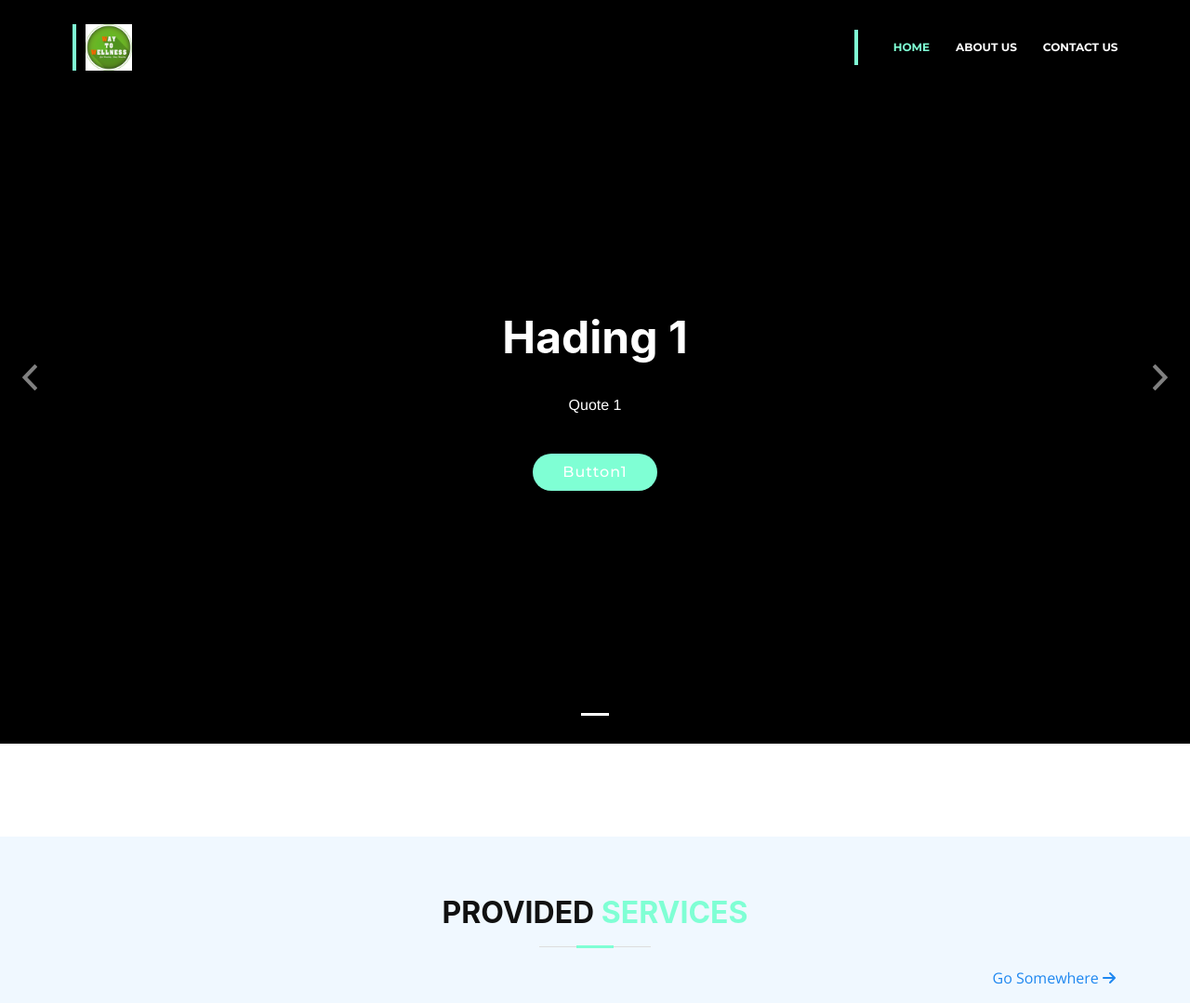
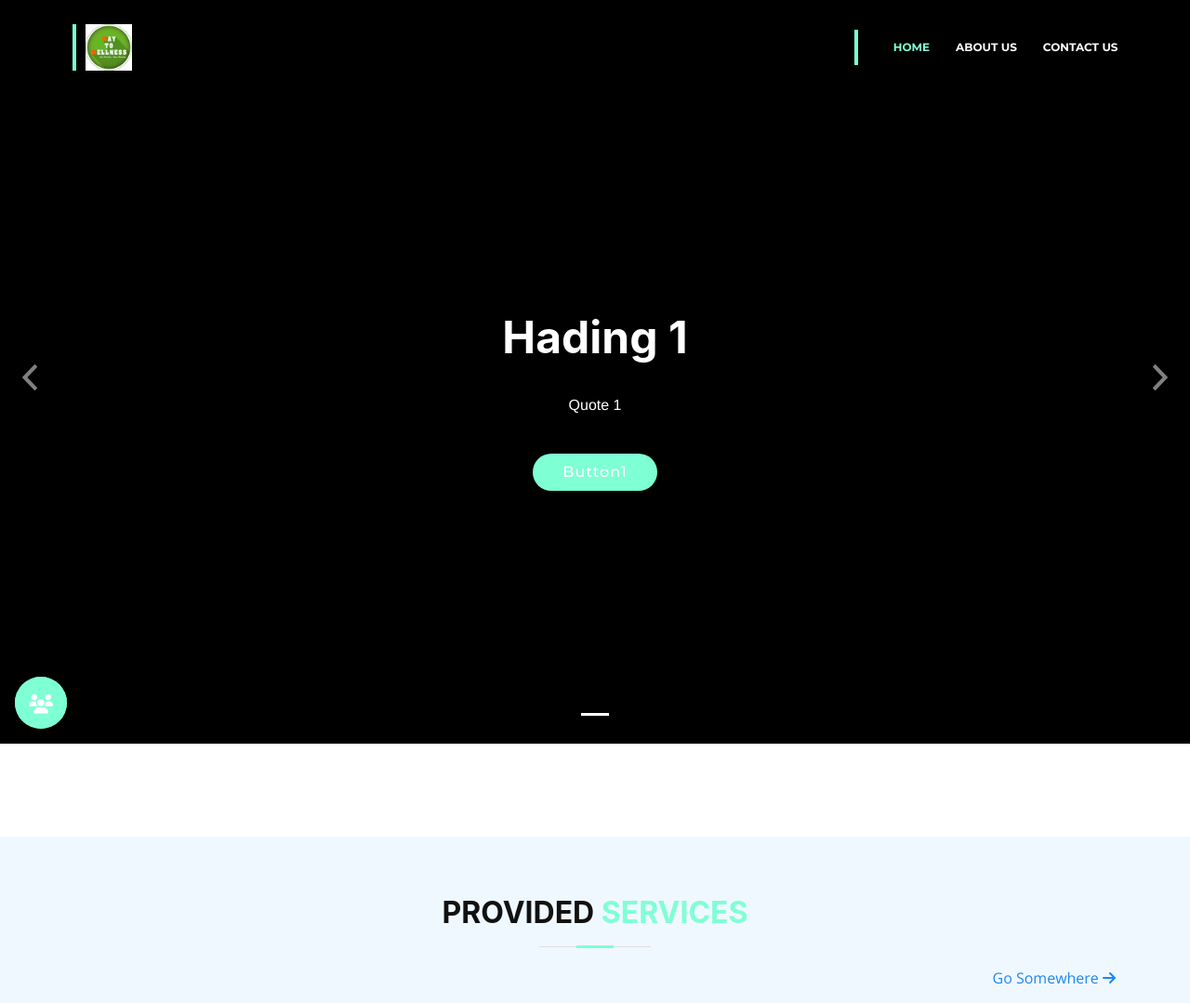
Before and after one commit to Prakhar19999/Way_To_Wellness, a Django app: page / in a window 1280 px wide. Shown: the top 1079 px of the page at 93% size. Run offline with Django 3.2, Linux system fonts and the light colour scheme; data that the repository does not hold is empty; some libraries are stand-ins or nearby versions; some web fonts are replaced.

Commit message:
Implemented Right Bottom Social-Media buttons

```diff
--- /dev/null
+++ b/HealthCare_Project/way_to_wellness/static/css/social_media.css
@@ -0,0 +1,181 @@
+.circular-menu {
+    position: fixed;
+    bottom: 1em;
+    right: 1em;
+  }
+
+  .circular-menu .floating-btn {
+    display: block;
+    width: 3.5em;
+    height: 3.5em;
+    border-radius: 50%;
+    background-color: hsl(4, 98%, 60%);
+    box-shadow: 0 2px 5px 0 hsla(0, 0%, 0%, .26);
+    color: hsl(0, 0%, 100%);
+    text-align: center;
+    line-height: 3.9;
+    cursor: pointer;
+    outline: 0;
+  }
+
+  .circular-menu.active .floating-btn {
+    box-shadow: inset 0 0 3px hsla(0, 0%, 0%, .3);
+  }
+
+  .circular-menu .floating-btn:active {
+    box-shadow: 0 4px 8px 0 hsla(0, 0%, 0%, .4);
+  }
+
+  .circular-menu .floating-btn i {
+    font-size: 1.3em;
+    transition: transform .2s;
+  }
+
+
+  .circular-menu:after {
+    display: block;
+    content: ' ';
+    width: 3.5em;
+    height: 3.5em;
+    border-radius: 50%;
+    position: absolute;
+    top: 0;
+    right: 0;
+    z-index: -2;
+    background-color: hsl(4, 98%, 60%);
+    transition: all .3s ease;
+  }
+
+  .circular-menu.active:after {
+    transform: scale3d(5.5, 5.5, 1);
+    transition-timing-function: cubic-bezier(.68, 1.55, .265, 1);
+  }
+
+  .circular-menu .items-wrapper {
+    padding: 0;
+    margin: 0;
+  }
+
+  .circular-menu .menu-item {
+    position: absolute;
+    top: .2em;
+    right: .2em;
+    z-index: -1;
+    display: block;
+    text-decoration: none;
+    color: hsl(0, 0%, 100%);
+    font-size: 1em;
+    width: 3em;
+    height: 3em;
+    border-radius: 50%;
+    text-align: center;
+    line-height: 3;
+    background-color: hsla(0,0%,0%,.1);
+    transition: transform .3s ease, background .2s ease;
+  }
+
+  .circular-menu .menu-item:hover {
+    background-color: hsla(0,0%,0%,.3);
+  }
+
+  .circular-menu.active .menu-item {
+    transition-timing-function: cubic-bezier(0.175, 0.885, 0.32, 1.275);
+  }
+
+  .circular-menu.active .menu-item:nth-child(1) {
+    transform: translate3d(1em,-7em,0);
+  }
+
+  .circular-menu.active .menu-item:nth-child(2) {
+    transform: translate3d(-3.5em,-6.3em,0);
+  }
+
+  .circular-menu.active .menu-item:nth-child(3) {
+    transform: translate3d(-6.5em,-3.2em,0);
+  }
+
+  .circular-menu.active .menu-item:nth-child(4) {
+    transform: translate3d(-7em,1em,0);
+  }
+
+  /**
+   * The other theme for this menu
+   */
+
+  .circular-menu.circular-menu-left {
+    right: auto;
+    left: 1em;
+  }
+
+  .circular-menu.circular-menu-left .floating-btn {
+    background-color: #7FFFD4;
+  }
+
+  .circular-menu.circular-menu-left:after {
+    background-color: #7FFFD4;
+  }
+
+
+  .circular-menu.circular-menu-left.active .menu-item:nth-child(1) {
+    transform: translate3d(-1em,-7em,0);
+  }
+
+  .circular-menu.circular-menu-left.active .menu-item:nth-child(2) {
+    transform: translate3d(3.5em,-6.3em,0);
+  }
+
+  .circular-menu.circular-menu-left.active .menu-item:nth-child(3) {
+    transform: translate3d(6.5em,-3.2em,0);
+  }
+
+  .circular-menu.circular-menu-left.active .menu-item:nth-child(4) {
+    transform: translate3d(7em,1em,0);
+  }
+
+
+.fixed-action-btn.spin-close .btn-large {
+  position: relative;
+}
+.fixed-action-btn.spin-close .btn-large i {
+  opacity: 1;
+  transition: transform 0.3s, opacity 0.3s;
+}
+.fixed-action-btn.spin-close .btn-large:before {
+  transition: transform 0.3s, opacity 0.3s;
+  content: " ";
+  position: absolute;
+  top: 50%;
+  left: 50%;
+  width: 1.64rem;
+  height: 2px;
+  background: white;
+  margin-top: -2px;
+  margin-left: -0.82rem;
+  transform: rotate(0);
+  opacity: 0;
+}
+.fixed-action-btn.spin-close .btn-large:after {
+  transition: transform 0.3s, opacity 0.3s;
+  content: " ";
+  position: absolute;
+  top: 50%;
+  left: 50%;
+  width: 1.64rem;
+  height: 2px;
+  background: white;
+  margin-top: -2px;
+  margin-left: -0.82rem;
+  transform: rotate(0);
+  opacity: 0;
+}
+.fixed-action-btn.spin-close.active .btn-large i {
+  opacity: 0;
+}
+.fixed-action-btn.spin-close.active .btn-large:before {
+  opacity: 1;
+  transform: rotate(135deg);
+}
+.fixed-action-btn.spin-close.active .btn-large:after {
+  opacity: 1;
+  transform: rotate(405deg);
+}
--- a/HealthCare_Project/way_to_wellness/templates/way_to_wellness/base.html
+++ b/HealthCare_Project/way_to_wellness/templates/way_to_wellness/base.html
@@ -30,6 +30,7 @@
 
   <!-- Template Main CSS File -->
   <link href="{% static 'css/style.css' %}" rel="stylesheet">
+  <link href="{% static 'css/social_media.css' %}" rel="stylesheet">
 
 </head>
 
@@ -63,6 +64,20 @@
 
   {% block content %}{% endblock %}
 
+
+    <!--Left Bottom Social Media-->
+      <div id="circularMenu1" class="circular-menu circular-menu-left" style="z-index: 100;">
+        <a class="floating-btn" onclick="document.getElementById('circularMenu1').classList.toggle('active');">
+          <i class="fa fa-users"></i>
+        </a>
+        <menu class="items-wrapper">
+          <a href="#" class="menu-item fa fa-facebook"></a>
+          <a href="#" class="menu-item fa fa-twitter"></a>
+          <a href="#" class="menu-item fa fa-linkedin"></a>
+          <a href="#" class="menu-item fa fa-cog"></a>
+        </menu>
+      </div>
+    <!--Left Bottom Social Media Ends-->
 
 <!-- ======= Footer ======= -->
 <footer id="footer">
@@ -118,7 +133,7 @@
   </div>
   </footer>
 <!-- End Footer -->
-
+      <!-- Button trigger modal -->
 
 
 <!--Back To Top Button-->
@@ -139,6 +154,5 @@
 
   <!-- Template Main JS File -->
 <script src="{% static 'js/main.js' %}"></script>
-<script src="{% static 'js/contact_form.js' %}"></script>
 </body>
 </html>
```
